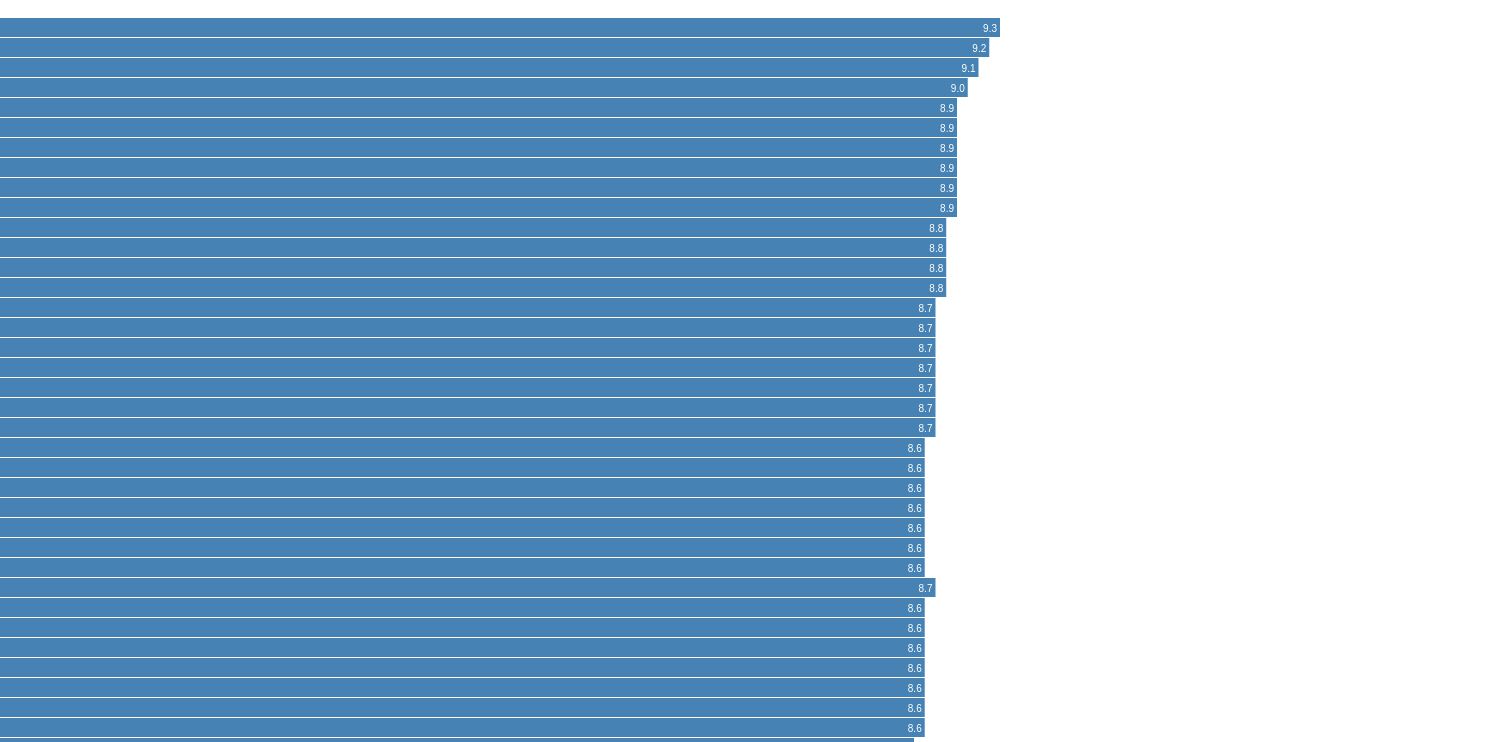
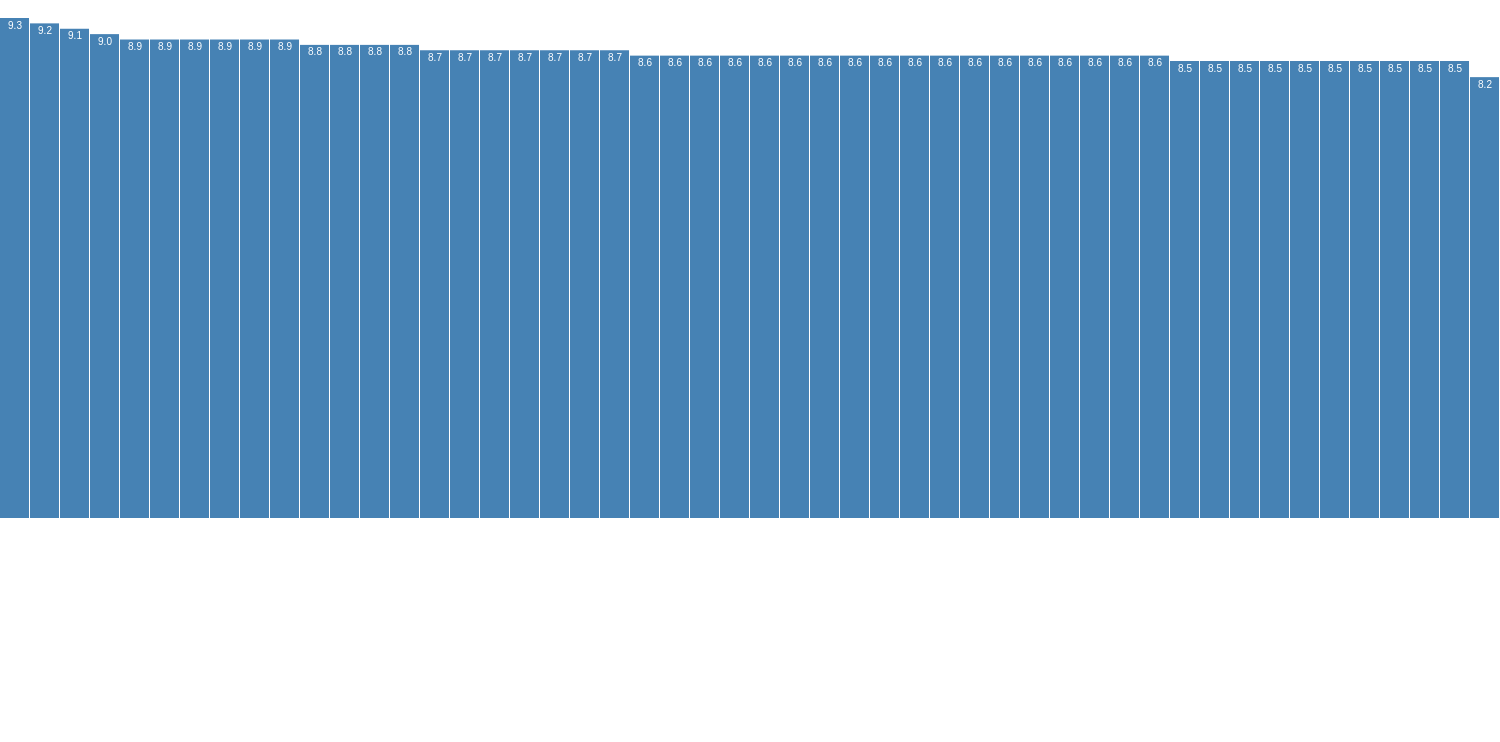
Before and after one commit to owennw/imdb-50, a plain HTML site: page index.html in a window 1280 px wide. Shown: the part 53-795 px from the top of the page, 1500 px wide, since content can reach past the window. Drawn offline with nearby package versions, Linux system fonts and the light colour scheme.

Commit message:
Rotate chart, fix data

```diff
--- a/css/app.css
+++ b/css/app.css
@@ -5,5 +5,5 @@
 .chart text {
   fill: white;
   font: 10px sans-serif;
-  text-anchor: end;
+  text-anchor: middle;
 }
--- a/imdb_top_50.json
+++ b/imdb_top_50.json
@@ -27,7 +27,7 @@
 	{ "rank":26,"title":"Life Is Beautiful","year":1997,"rating":"8.6"},
 	{ "rank":27,"title":"Leon: The Professional","year":1994,"rating":"8.6"},
 	{ "rank":28,"title":"Once Upon a Time in the West","year":1968,"rating":"8.6"},
-	{ "rank":29,"title":"Interstellar","year":2014,"rating":"8.7"},
+	{ "rank":29,"title":"Interstellar","year":2014,"rating":"8.6"},
 	{ "rank":30,"title":"Saving Private Ryan","year":1998,"rating":"8.6"},
 	{ "rank":31,"title":"Spirited Away","year":2001,"rating":"8.6"},
 	{ "rank":32,"title":"American History X","year":1998,"rating":"8.6"},
@@ -35,8 +35,8 @@
 	{ "rank":34,"title":"Psycho","year":1960,"rating":"8.6"},
 	{ "rank":35,"title":"Raiders of the Lost Ark","year":1981,"rating":"8.6"},
 	{ "rank":36,"title":"City Lights","year":1931,"rating":"8.6"},
-	{ "rank":37,"title":"Rear Window","year":1954,"rating":"8.5"},
-	{ "rank":38,"title":"Untouchable","year":2009,"rating":"6.2"},
+	{ "rank":37,"title":"Rear Window","year":1954,"rating":"8.6"},
+	{ "rank":38,"title":"Untouchable","year":2011,"rating":"8.6"},
 	{ "rank":39,"title":"Modern Times","year":1936,"rating":"8.6"},
 	{ "rank":40,"title":"Terminator 2: Judgment Day","year":1991,"rating":"8.5"},
 	{ "rank":41,"title":"The Green Mile","year":1999,"rating":"8.5"},
--- a/js/app.js
+++ b/js/app.js
@@ -1,33 +1,35 @@
 (function () {
   'use strict';
 
-  var width = 1000,
-    barHeight = 20;
+  var width = 1500,
+    height = 500;
 
-  var x = d3.scale.linear()
-      .range([0, width]);
+  var y = d3.scale.linear()
+      .range([height, 0]);
 
   var chart = d3.select(".chart")
-    .attr("width", width);
+    .attr("width", width)
+    .attr("height", height);
 
   d3.json("imdb_top_50.json", function (error, data) {
-    x.domain([0, d3.max(data, function (d) { return d.rating; })]);
+    y.domain([0, d3.max(data, function (d) { return d.rating; })]);
 
-    chart.attr("height", barHeight * data.length);
+    var barWidth = width / data.length;
 
     var bar = chart.selectAll("g")
         .data(data)
       .enter().append("g")
-        .attr("transform", function (d, i) { return "translate(0," + i * barHeight + ")"; });
+        .attr("transform", function (d, i) { return "translate(" + i * barWidth + ",0)"; });
 
     bar.append("rect")
-      .attr("width", function (d) { return x(d.rating); })
-      .attr("height", barHeight - 1);
+      .attr("y", function (d) { return y(d.rating); })
+      .attr("height", function (d) { return height - y(d.rating); })
+      .attr("width", barWidth - 1);
 
     bar.append("text")
-      .attr("x", function (d) { return x(d.rating) - 3; })
-      .attr("y", barHeight / 2)
-      .attr("dy", ".35em")
+      .attr("x", barWidth / 2)
+      .attr("y", function (d) { return y(d.rating) + 3; })
+      .attr("dy", ".75em")
       .text(function (d) { return d.rating; });
   });
 }());
```
Also changed, not shown: 1 other file.
